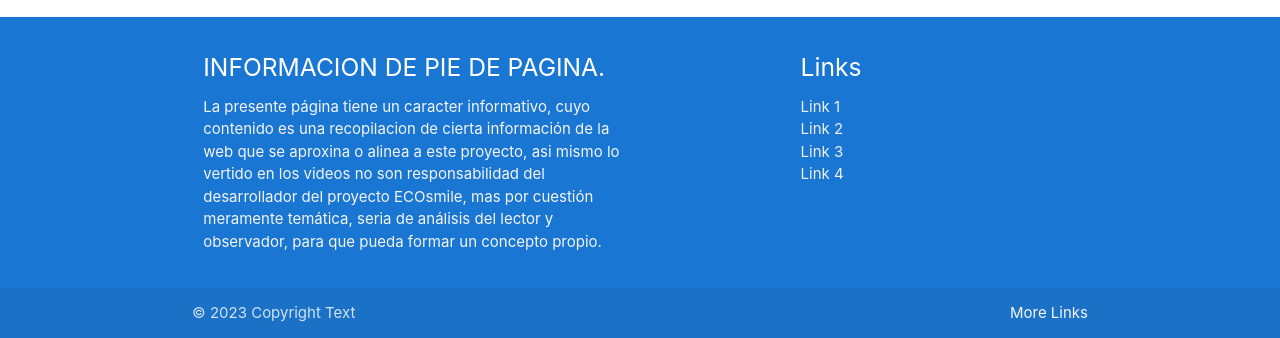
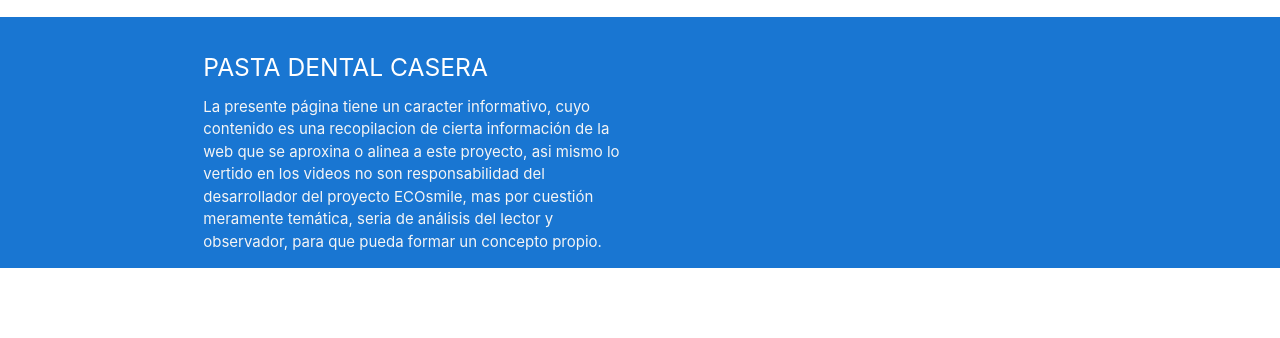
Before and after one commit to gabinsc/ecoSmile, a plain HTML site: page index.html in a window 1280 px wide. Shown: the part 2496-2834 px from the top of the page. After the commit the page ends 2784 px from the top, so only its background shows below. Drawn offline with nearby package versions, Linux system fonts and the light colour scheme.

Commit message:
Update index.html

```diff
--- a/index.html
+++ b/index.html
@@ -142,24 +142,9 @@
         <div class="container">
           <div class="row">
             <div class="col l6 s12">
-              <h5 class="white-text">INFORMACION DE PIE DE PAGINA.</h5>
+              <h5 class="white-text">PASTA DENTAL CASERA</h5>
               <p class="grey-text text-lighten-4">La presente página tiene un caracter informativo, cuyo contenido es una recopilacion de cierta información de la web que se aproxina o alinea a este proyecto, asi mismo lo vertido en los videos no son responsabilidad del desarrollador del proyecto ECOsmile, mas por cuestión meramente temática, seria de análisis del lector y observador, para que pueda formar un concepto propio.</p>
             </div>
-            <div class="col l4 offset-l2 s12">
-              <h5 class="white-text">Links</h5>
-              <ul>
-                <li><a class="grey-text text-lighten-3" href="#!">Link 1</a></li>
-                <li><a class="grey-text text-lighten-3" href="#!">Link 2</a></li>
-                <li><a class="grey-text text-lighten-3" href="#!">Link 3</a></li>
-                <li><a class="grey-text text-lighten-3" href="#!">Link 4</a></li>
-              </ul>
-            </div>
-          </div>
-        </div>
-        <div class="footer-copyright">
-          <div class="container">
-          © 2023 Copyright Text
-          <a class="grey-text text-lighten-4 right" href="#!">More Links</a>
           </div>
         </div>
       </footer>
```
